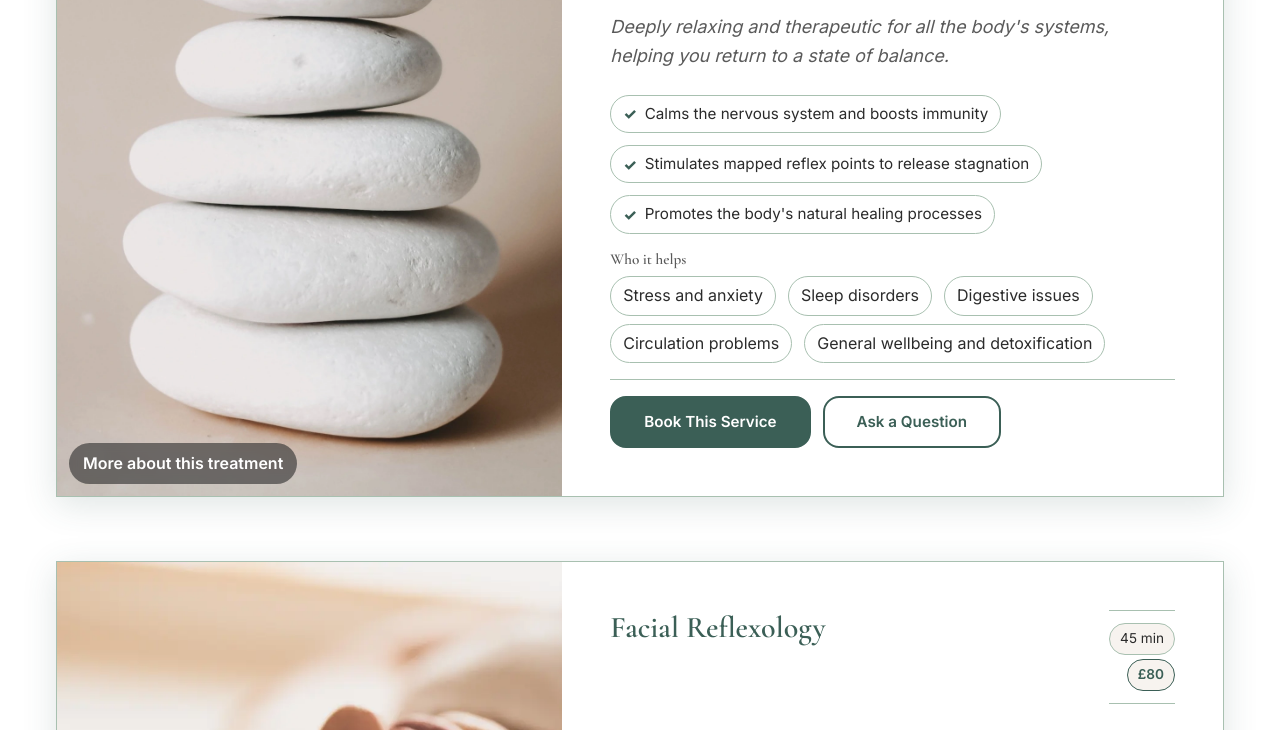
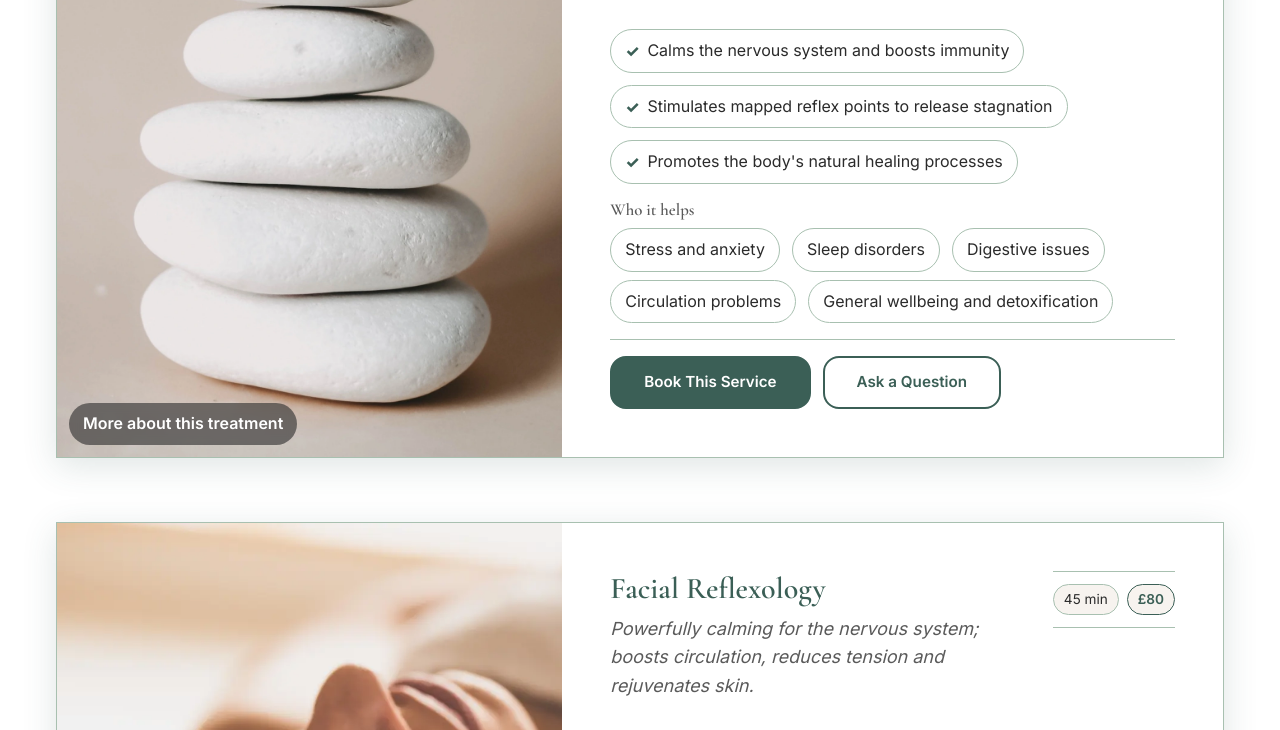
Before and after one commit to atoates/with-romilly, a plain HTML site: page services.html in a window 1280 px wide. Shown: the part 706-1436 px from the top of the page. Drawn offline with nearby package versions, Linux system fonts and the light colour scheme.

Commit message:
Services polish: inline time & cost, summary under title, enlarge Who it helps and Key benefits chips

```diff
--- a/css/styles.css
+++ b/css/styles.css
@@ -1278,11 +1278,15 @@ select:focus {
 }
 
 .service-header {
-    display: flex;
-    justify-content: space-between;
-    align-items: flex-start;
+    display: grid;
+    grid-template-columns: 1fr auto;
+    grid-template-areas:
+        "title meta"
+        "summary meta";
+    align-items: start;
+    column-gap: var(--space-lg);
+    row-gap: var(--space-sm);
     margin-bottom: var(--space-lg);
-    gap: var(--space-lg);
 }
 
 .service-title {
@@ -1291,15 +1295,16 @@ select:focus {
     font-weight: 600;
     color: var(--primary-color);
     margin: 0;
-    flex: 1;
+    grid-area: title;
 }
 
 .service-meta {
-    display: flex;
-    flex-direction: column;
-    align-items: flex-end;
-    gap: var(--space-xs);
-    flex-shrink: 0;
+    display: inline-flex;
+    flex-direction: row;
+    align-items: center;
+    justify-content: flex-end;
+    gap: var(--space-sm);
+    grid-area: meta;
 }
 
 .service-duration {
@@ -1322,6 +1327,7 @@ select:focus {
     color: var(--text-secondary);
     margin-bottom: var(--space-xl);
     font-style: italic;
+    grid-area: summary;
 }
 
 /* Condensed services */
@@ -1343,8 +1349,8 @@ select:focus {
     background: var(--background-alt);
     border: 1px solid var(--border-color);
     border-radius: 999px;
-    padding: 6px 12px;
-    font-size: 0.95rem;
+    padding: 8px 14px;
+    font-size: 1rem;
 }
 
 /* Tick styling for benefits list */
@@ -1376,7 +1382,7 @@ select:focus {
 .meta-chip.price { color: var(--primary-color); border-color: var(--primary-color); font-weight: 700; }
 
 .service-tags { margin: var(--space-lg) 0; }
-.tags-title { font-size: 0.95rem; color: var(--text-secondary); margin-bottom: var(--space-sm); }
+.tags-title { font-size: 1.05rem; color: var(--text-secondary); margin-bottom: var(--space-sm); }
 
 .service-details {
     border: 1px solid var(--border-color);
@@ -1437,7 +1443,7 @@ select:focus {
 .service-benefits h4,
 .service-helps h4 {
     font-family: var(--font-heading);
-    font-size: 1.25rem;
+    font-size: 1.35rem;
     font-weight: 600;
     color: var(--primary-color);
     margin-bottom: var(--space-md);
@@ -1465,7 +1471,8 @@ select:focus {
     background: var(--background-alt);
     border: 1px solid var(--border-color);
     border-radius: 999px;
-    padding: 6px 12px;
+    padding: 8px 14px;
+    font-size: 1rem;
 }
 
 .helps-list li::before { content: none; }
--- a/js/services.js
+++ b/js/services.js
@@ -53,8 +53,8 @@ function displayServices(services) {
                         <span class="meta-chip duration" aria-label="duration">${service.duration}</span>
                         <span class="meta-chip price" aria-label="price">\u00a3${service.price}</span>
                     </div>
+                    <p class="service-summary clamp-3">${service.summary}</p>
                 </div>
-                <p class="service-summary clamp-3">${service.summary}</p>
 
                 ${topBenefits.length ? `
                 <ul class="benefits-inline" aria-label="Key benefits">
```
